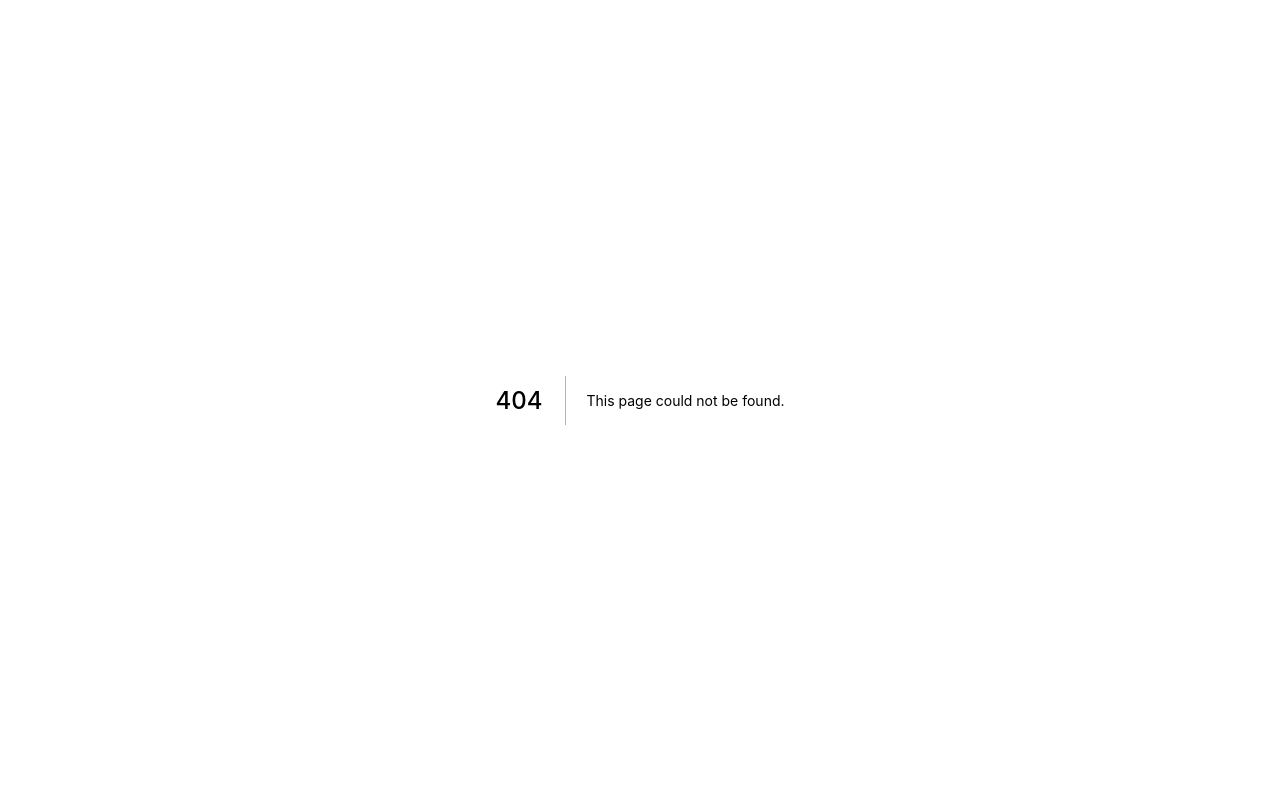
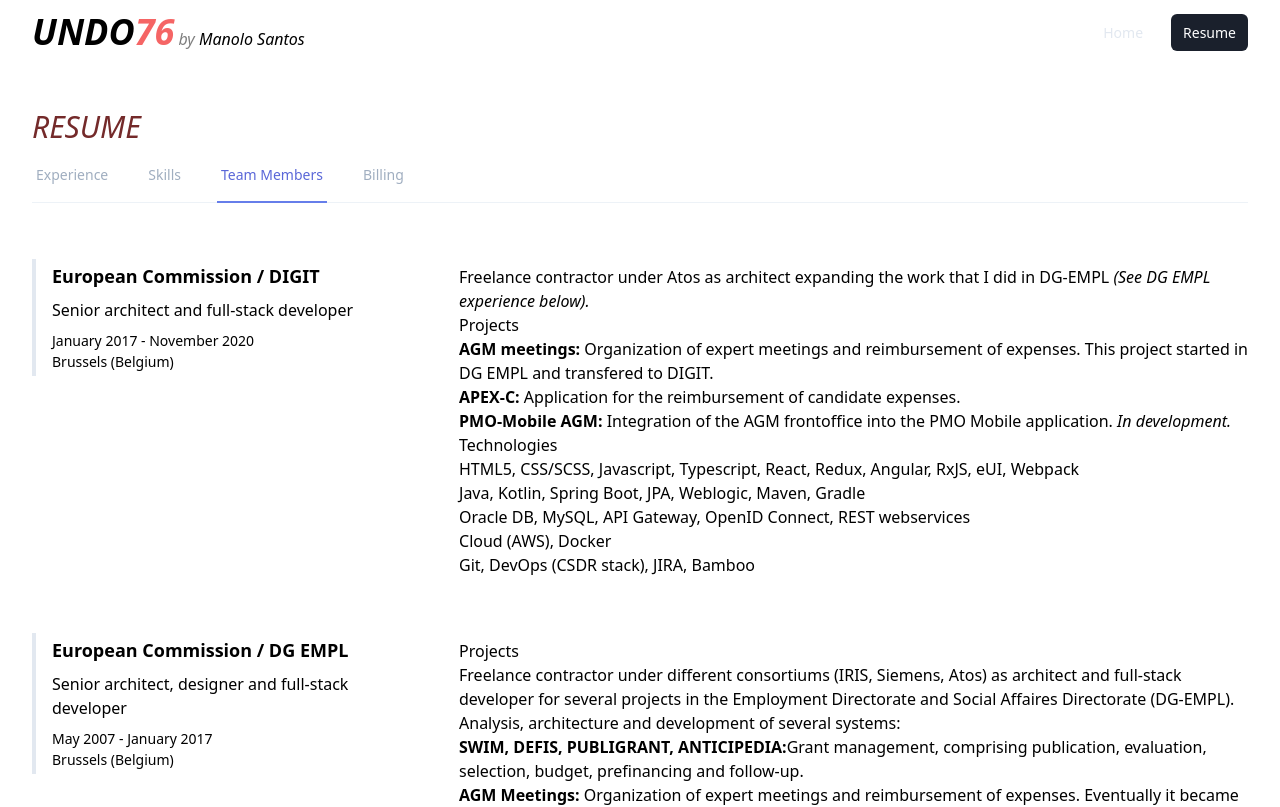
Before and after one commit to undo76/undo76.net, a Next.js app: page /resume/professional-experience in a window 1280 px wide. Before the commit this address had no page. Shown: the top 807 px of the page. Built offline with nearby package versions, Linux system fonts and the light colour scheme; a web font is replaced by a local one; what @tailwindcss/ui would draw is missing.

Commit message:
refactor resume

```diff
--- a/components/layout.tsx
+++ b/components/layout.tsx
@@ -5,11 +5,12 @@ import { useReducer } from 'react';
 
 function MenuLink({ href, block = false, children }) {
     const { route } = useRouter();
+    const isActive = route === href;
 
     const classNames = cx(
         'px-3 py-2 rounded-md font-medium ',
         block ? 'block text-base' : 'inline text-sm',
-        route === href
+        isActive
             ? 'text-white bg-gray-900 '
             : 'text-gray-300 hover:text-white hover:bg-gray-700',
         'focus:outline-none focus:text-white focus:bg-gray-700'
@@ -59,14 +60,16 @@ function HamburgerButton({ open, onToggle }) {
 
 function MenuLinks({ links, block = false }) {
     return links.map(({ href, label }) => (
-        <MenuLink href={href} block={block}>
+        <MenuLink key={href} href={href} block={block}>
             {label}
         </MenuLink>
     ));
 }
 
+const toggleReducer = (state: boolean) => !state;
+
 function MainNav({ links }) {
-    const [open, toggle] = useReducer((state) => !state, false);
+    const [open, toggle] = useReducer(toggleReducer, false);
 
     return (
         <div className="bg-cool-gray-800">
@@ -109,12 +112,8 @@ export default function Layout({ children }) {
             label: 'Home',
         },
         {
-            href: '/professional-experience',
-            label: 'Experience',
-        },
-        {
-            href: '/skills',
-            label: 'Skills',
+            href: '/resume/professional-experience',
+            label: 'Resume',
         },
     ];
 
--- a/components/tabs.tsx
+++ b/components/tabs.tsx
@@ -1,7 +1,9 @@
+import Link from 'next/link';
+
 export default function Tabs() {
     return (
         <div>
-            <div className="sm:hidden">
+            {/* <div className="sm:hidden">
                 <select
                     aria-label="Selected tab"
                     className="mt-1 form-select block w-full pl-3 pr-10 py-2 text-base leading-6 border-gray-300 focus:outline-none focus:shadow-outline-blue focus:border-blue-300 sm:text-sm sm:leading-5 transition ease-in-out duration-150"
@@ -11,25 +13,26 @@ export default function Tabs() {
                     <option selected>Team Members</option>
                     <option>Billing</option>
                 </select>
-            </div>
-            <div className="hidden sm:block">
+            </div> */}
+            <div className="block">
                 <div className="border-b border-gray-200">
                     <nav className="-mb-px flex">
+                        <Link href="/resume/professional-experience">
+                            <a className="whitespace-no-wrap py-4 px-1 border-b-2 border-transparent font-medium text-sm leading-5 text-gray-500 hover:text-gray-700 hover:border-gray-300 focus:outline-none focus:text-gray-700 focus:border-gray-300">
+                                Experience
+                            </a>
+                        </Link>
+
+                        <Link href="/resume/skills">
+                            <a className="whitespace-no-wrap ml-8 py-4 px-1 border-b-2 border-transparent font-medium text-sm leading-5 text-gray-500 hover:text-gray-700 hover:border-gray-300 focus:outline-none focus:text-gray-700 focus:border-gray-300">
+                                Skills
+                            </a>
+                        </Link>
+
+
                         <a
                             href="#"
-                            className="whitespace-no-wrap py-4 px-1 border-b-2 border-transparent font-medium text-sm leading-5 text-gray-500 hover:text-gray-700 hover:border-gray-300 focus:outline-none focus:text-gray-700 focus:border-gray-300"
-                        >
-                            My Account
-                        </a>
-                        <a
-                            href="#"
-                            className="whitespace-no-wrap ml-8 py-4 px-1 border-b-2 border-transparent font-medium text-sm leading-5 text-gray-500 hover:text-gray-700 hover:border-gray-300 focus:outline-none focus:text-gray-700 focus:border-gray-300"
-                        >
-                            Company
-                        </a>
-                        <a
-                            href="#"
-                            className="whitespace-no-wrap ml-8 py-4 px-1 border-b-2 border-red-500 font-medium text-sm leading-5 text-red-600 focus:outline-none focus:text-indigo-800 focus:border-red-700"
+                            className="whitespace-no-wrap ml-8 py-4 px-1 border-b-2 border-indigo-500 font-medium text-sm leading-5 text-indigo-600 focus:outline-none focus:text-indigo-800 focus:border-indigo-700"
                             aria-current="page"
                         >
                             Team Members
--- /dev/null
+++ b/next.config.js
@@ -0,0 +1,11 @@
+module.exports = {
+    async redirects() {
+        return [
+            {
+                source: '/resume',
+                destination: '/resume/professional-experience',
+                permanent: false,
+            },
+        ];
+    },
+};
--- a/pages/professional-experience.tsx
+++ b/pages/resume/professional-experience.tsx
@@ -1,15 +1,17 @@
-import Layout from '../components/layout';
-import PageHeader from '../components/page-header';
-import Tabs from '../components/tabs';
-import Workplace from '../components/workplace';
+import Layout from '../../components/layout';
+import PageHeader from '../../components/page-header';
+import Tabs from '../../components/tabs';
+import Workplace from '../../components/workplace';
 
 export default function SkillsPage() {
     return (
         <Layout>
-            <article>
+            <article className="relative">
                 <PageHeader>Resume</PageHeader>
 
-                <Tabs />
+                <div className="sticky top-0 bg-cool-gray-50 z-10">
+                    <Tabs />
+                </div>
 
                 <Workplace
                     title="European&nbsp;Commission /&nbsp;DIGIT"
--- a/pages/skills.tsx
+++ b/pages/resume/skills.tsx
@@ -1,11 +1,15 @@
-import Layout from '../components/layout';
-import PageHeader from '../components/page-header';
+import Layout from '../../components/layout';
+import PageHeader from '../../components/page-header';
+import Tabs from '../../components/tabs';
 
 export default function SkillsPage() {
     return (
         <Layout>
             <article>
                 <PageHeader>Skills</PageHeader>
+                <div className="sticky top-0 bg-cool-gray-50 z-10">
+                    <Tabs />
+                </div>
                 <div className="mt-8 prose prose-sm md:prose">
                     {/*<p>*/}
                     {/*    Manuel Víctor Santos López is an experimented*/}
```
